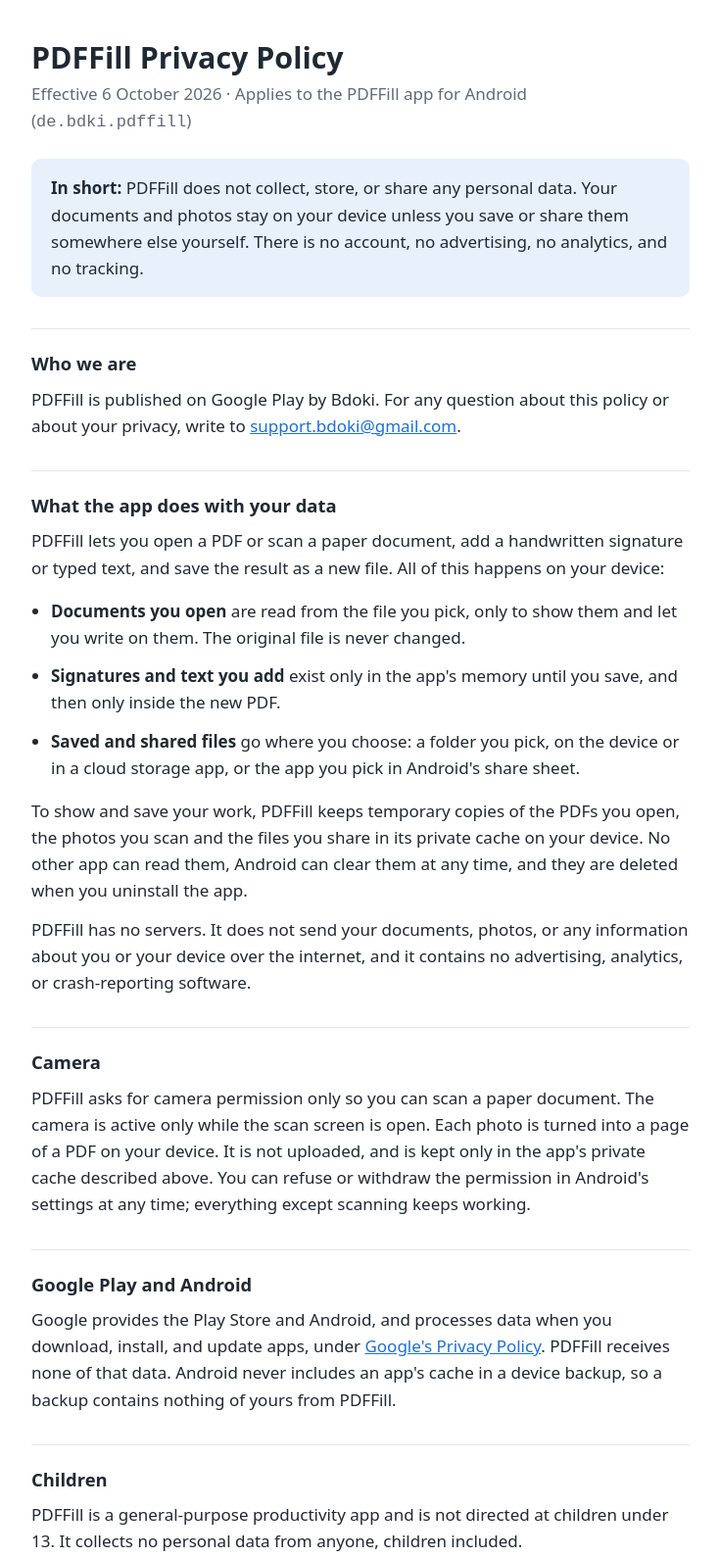
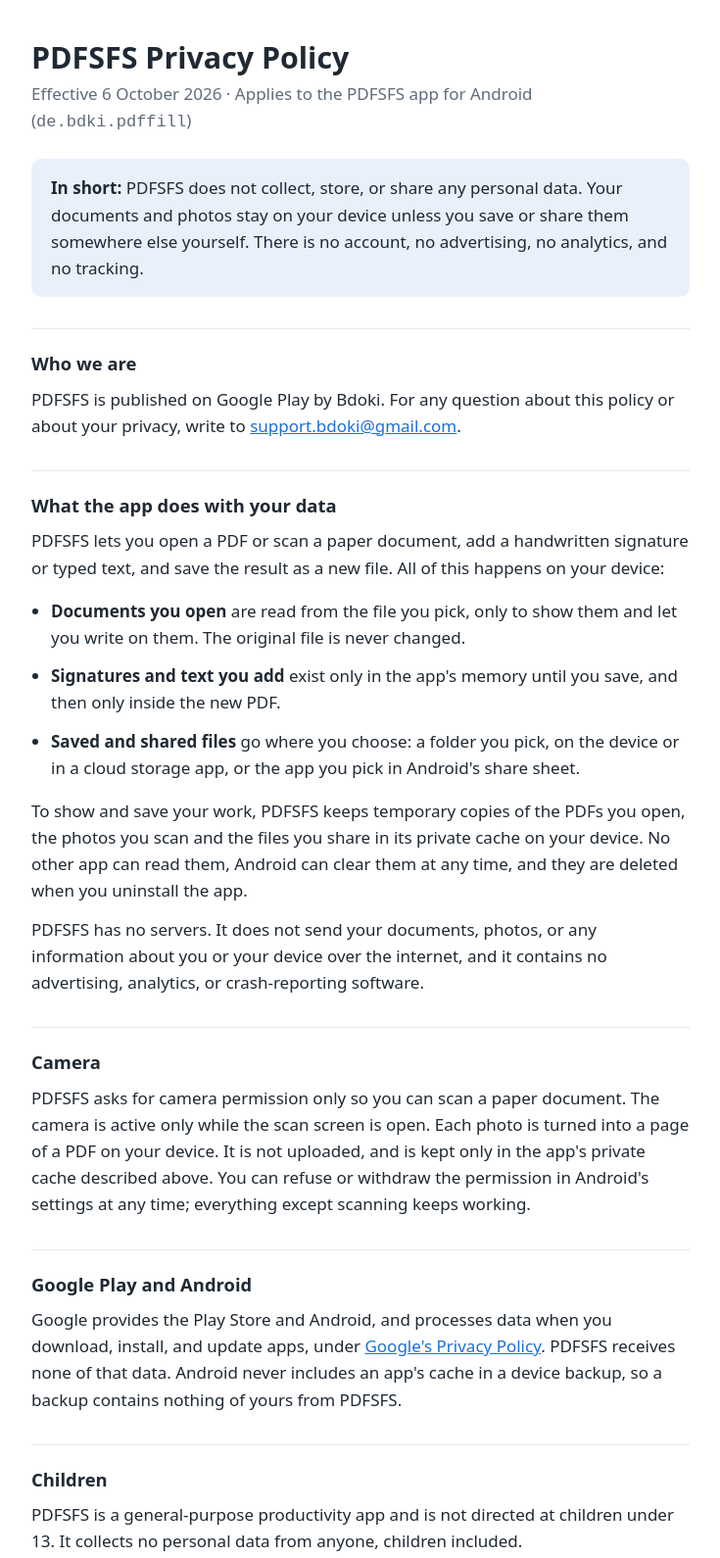
Before and after one commit to hbi-gitbub/pdffill-privacy, a plain HTML site: page index.html in a window 1280 px wide. Shown: the top 1590 px of the page at 98% size, without its empty margins (272-1007 px from the left). Drawn offline with Linux system fonts and the light colour scheme.

Commit message:
Update privacy policy references from PDFFill to PDFSFS

```diff
--- a/index.html
+++ b/index.html
@@ -3,8 +3,8 @@
 <head>
   <meta charset="utf-8">
   <meta name="viewport" content="width=device-width, initial-scale=1">
-  <title>PDFFill Privacy Policy</title>
-  <meta name="description" content="Privacy policy for the PDFFill Android app. PDFFill collects no personal data.">
+  <title>PDFSFS Privacy Policy</title>
+  <meta name="description" content="Privacy policy for the PDFSFS Android app. PDFSFS collects no personal data.">
   <style>
     :root { --bg: #ffffff; --fg: #1f2933; --muted: #5f6b7a; --accent: #1d6fd8; --rule: #e3e7ec; }
     @media (prefers-color-scheme: dark) {
@@ -26,20 +26,20 @@
   </style>
 </head>
 <body>
-  <h1>PDFFill Privacy Policy</h1>
-  <p class="meta">Effective 6 October 2026 · Applies to the PDFFill app for Android (<code>de.bdki.pdffill</code>)</p>
+  <h1>PDFSFS Privacy Policy</h1>
+  <p class="meta">Effective 6 October 2026 · Applies to the PDFSFS app for Android (<code>de.bdki.pdffill</code>)</p>
 
-  <p class="summary"><strong>In short:</strong> PDFFill does not collect, store, or share any personal
+  <p class="summary"><strong>In short:</strong> PDFSFS does not collect, store, or share any personal
     data. Your documents and photos stay on your device unless you save
     or share them somewhere else yourself. There is no account, no advertising,
     no analytics, and no tracking.</p>
 
   <h2>Who we are</h2>
-  <p>PDFFill is published on Google Play by Bdoki. For any question about this policy or about your privacy, write to
+  <p>PDFSFS is published on Google Play by Bdoki. For any question about this policy or about your privacy, write to
     <a href="mailto:support.bdoki@gmail.com">support.bdoki@gmail.com</a>.</p>
 
   <h2>What the app does with your data</h2>
-  <p>PDFFill lets you open a PDF or scan a paper document, add a handwritten signature or typed
+  <p>PDFSFS lets you open a PDF or scan a paper document, add a handwritten signature or typed
     text, and save the result as a new file. All of this happens on your device:</p>
   <ul>
     <li><strong>Documents you open</strong> are read from the file you pick, only to show them
@@ -49,15 +49,15 @@
     <li><strong>Saved and shared files</strong> go where you choose: a folder you pick, on the
       device or in a cloud storage app, or the app you pick in Android's share sheet.</li>
   </ul>
-  <p>To show and save your work, PDFFill keeps temporary copies of the PDFs you open, the photos
+  <p>To show and save your work, PDFSFS keeps temporary copies of the PDFs you open, the photos
     you scan and the files you share in its private cache on your device. No other app can read
     them, Android can clear them at any time, and they are deleted when you uninstall the app.</p>
-  <p>PDFFill has no servers. It does not send your documents, photos, or any information about
+  <p>PDFSFS has no servers. It does not send your documents, photos, or any information about
     you or your device over the internet, and it contains no advertising, analytics, or
     crash-reporting software.</p>
 
   <h2>Camera</h2>
-  <p>PDFFill asks for camera permission only so you can scan a paper document. The camera is
+  <p>PDFSFS asks for camera permission only so you can scan a paper document. The camera is
     active only while the scan screen is open. Each photo is turned into a page of a PDF on your
     device. It is not uploaded, and is kept only in the app's private cache described above.
     You can refuse or withdraw the permission in Android's settings at any time; everything
@@ -66,15 +66,15 @@
   <h2>Google Play and Android</h2>
   <p>Google provides the Play Store and Android, and processes data when you download, install,
     and update apps, under <a href="https://policies.google.com/privacy">Google's Privacy
-    Policy</a>. PDFFill receives none of that data. Android never includes an app's cache in a
-    device backup, so a backup contains nothing of yours from PDFFill.</p>
+    Policy</a>. PDFSFS receives none of that data. Android never includes an app's cache in a
+    device backup, so a backup contains nothing of yours from PDFSFS.</p>
 
   <h2>Children</h2>
-  <p>PDFFill is a general-purpose productivity app and is not directed at children under 13.
+  <p>PDFSFS is a general-purpose productivity app and is not directed at children under 13.
     It collects no personal data from anyone, children included.</p>
 
   <h2>Your rights</h2>
-  <p>Because PDFFill does not collect or store personal data, we hold nothing about you that
+  <p>Because PDFSFS does not collect or store personal data, we hold nothing about you that
     could be accessed, corrected, exported, or deleted. If you have a question or a request
     under data-protection law, including the EU General Data Protection Regulation, contact
     us at the address above.</p>
```
